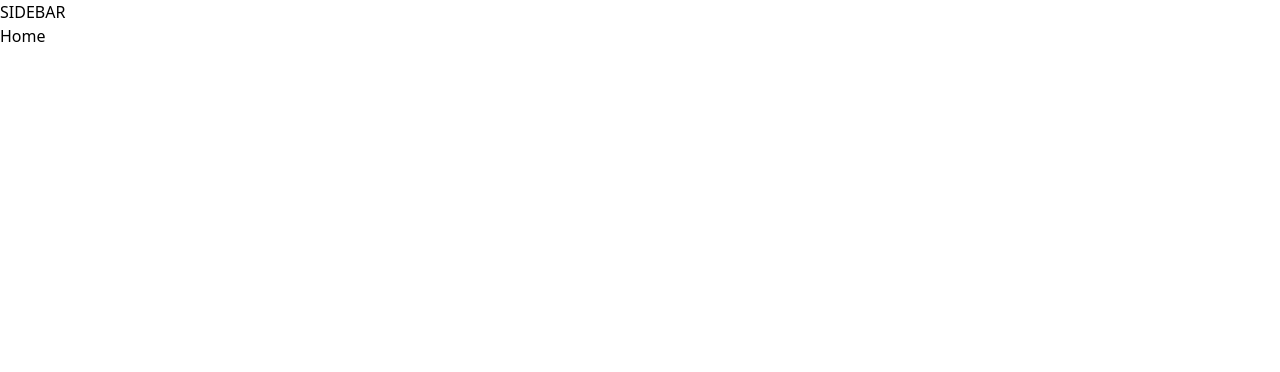
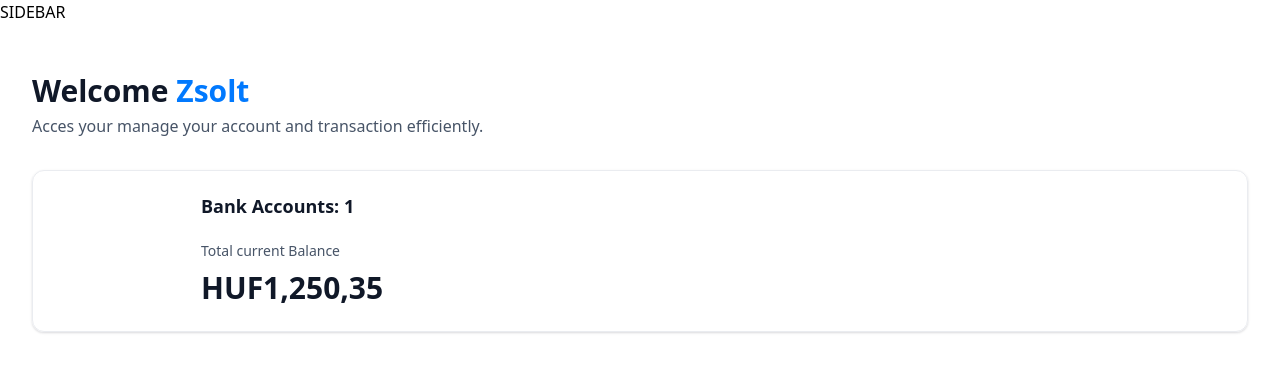
Before and after one commit to katsa00781/HorizonBankApp, a Next.js app: page / in a window 1280 px wide. Shown: the top 372 px of the page. Built offline with nearby package versions, Linux system fonts and the light colour scheme.

Commit message:
46,32 nél tartok. 1 hiba van valami divvel

```diff
--- a/app/(root)/page.tsx
+++ b/app/(root)/page.tsx
@@ -1,8 +1,30 @@
-import React from 'react'
+import HeaderBox from '@/components/HeaderBox'
+import TotalBalanceBox from '@/components/TotalBalanceBox';
+
 
 const Home = () => {
+
+    const loggedIn = {firstName: 'Zsolt'};
+
+
   return (
-    <div>Home</div>
+    <section className='home'>
+        <div className='home-content'>
+            <header className='home-header'>
+                <HeaderBox
+                type="greeting"
+                title="Welcome"
+                user= {loggedIn.firstName || 'Guest'}
+                subtext="Acces your manage your account and transaction efficiently."
+                />
+            <TotalBalanceBox
+            accounts={[]}
+            totalBanks={1}
+            totalCurrentBalance={1250.35}
+            />
+            </header>
+        </div>
+    </section>
   )
 }
 
--- /dev/null
+++ b/components/AnimatedCounter.tsx
@@ -0,0 +1,19 @@
+
+'use client';
+import CountUp from 'react-countup';
+
+const AnimatedCounter = ({amount}: {amount: number}) => {
+  return (
+    <div>
+      <CountUp
+      duration={2.5}
+      decimals={2}
+      decimal=','
+      prefix='HUF'
+      end={amount} />
+
+    </div>
+  )
+}
+
+export default AnimatedCounter
--- /dev/null
+++ b/components/HeaderBox.tsx
@@ -0,0 +1,18 @@
+import { Span } from "next/dist/trace"
+
+
+const HeaderBox = ({type = 'title', title, subtext, user}: HeaderBoxProps) => {
+  return (
+    <div className="header-box">
+        <h1 className="header-box-title">
+            {title}
+            {type === 'greeting' && ( <span className="text-bankGradient">
+               &nbsp;{user}
+               </span>)}
+            </h1>
+            <p className="header-box-subtext">{subtext}</p>
+    </div>
+  )
+}
+
+export default HeaderBox
--- /dev/null
+++ b/components/TotalBalanceBox.tsx
@@ -0,0 +1,32 @@
+
+import AnimatedCounter from './AnimatedCounter'
+
+
+const TotalBalanceBox = ({
+    accounts = [], totalBanks, totalCurrentBalance
+}: TotlaBalanceBoxProps ) => {
+  return (
+    <section className='total-balance'>
+        <div className='total-balance-chart'>
+            {/* <DougnutChart /> */}
+        </div>
+        <div className='flex flex-col gap-6'>
+            <h2 className='header-2'>
+               Bank Accounts:  {totalBanks}
+            </h2>
+            <div className='flex flex-col gap-2'>
+                <p className='total-balance-label'>
+                    Total current Balance
+                </p>
+
+                <p className='total-balance-amount flex-center gap-2' >
+                    <AnimatedCounter amount={totalCurrentBalance} />
+
+                </p>
+            </div>
+        </div>
+    </section>
+  )
+}
+
+export default TotalBalanceBox
--- a/package.json
+++ b/package.json
@@ -14,7 +14,9 @@
     "clsx": "^2.1.1",
     "lucide-react": "^0.378.0",
     "next": "14.2.3",
+    "query-string": "^9.0.0",
     "react": "^18",
+    "react-countup": "^6.5.3",
     "react-dom": "^18",
     "tailwind-merge": "^2.3.0",
     "tailwindcss-animate": "^1.0.7"
```
Also changed, not shown: 1 other file (tests, documents, lock files or other folders).
